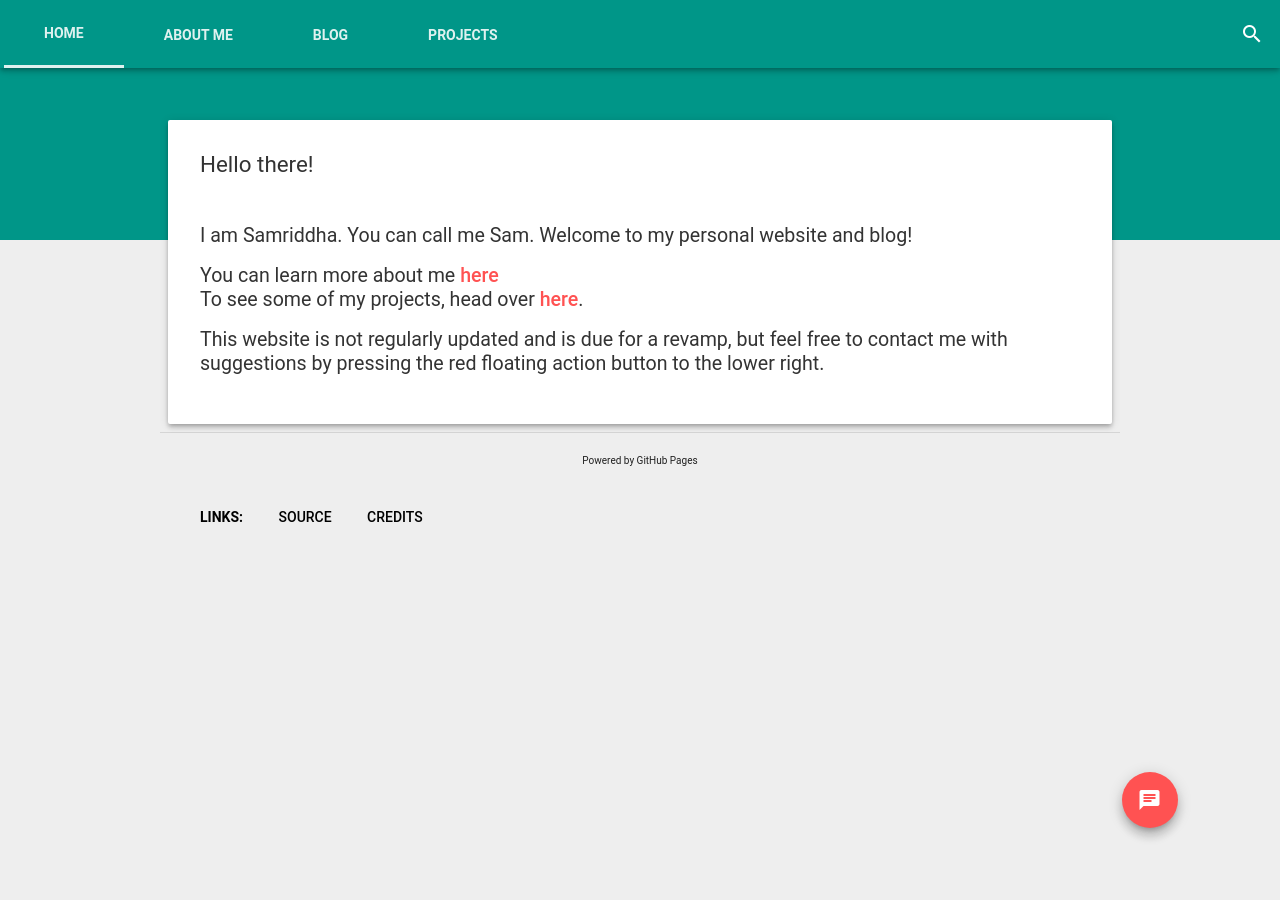
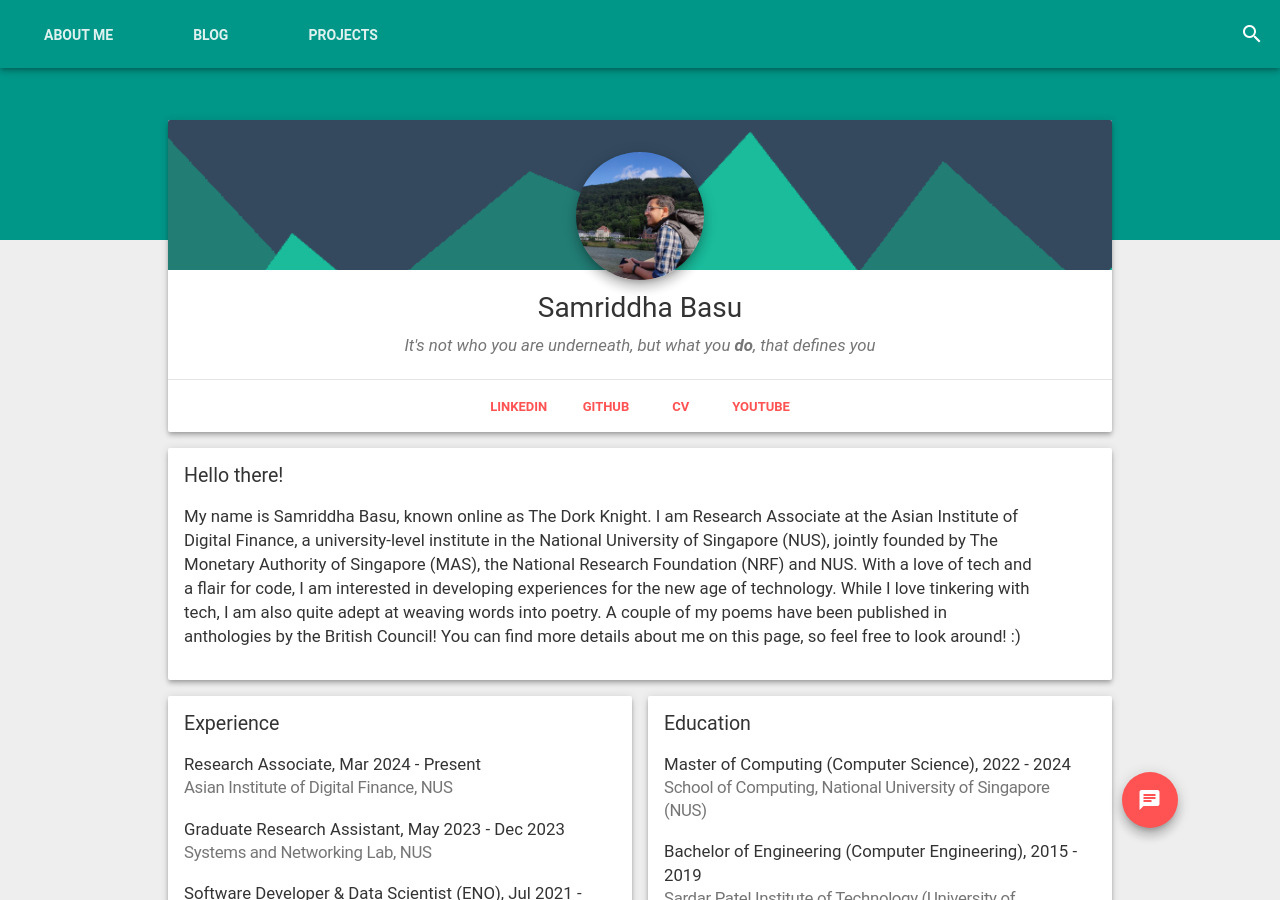
Before and after one commit to samriddhabasu/samriddhabasu.github.io, a Jekyll site: the page built from index.html, in a window 1280 px wide and 900 px high. Built offline with Jekyll 4.4.1, drawn with Linux system fonts in a browser that asks for light colours; nearby versions of some CDN libraries; comment, search, counter and statistics services are not loaded; some of the changed text lies outside the part shown.

Commit message:
Remove old Home page
Signed-off-by: TheDorkKnightRises <samriddhabasu@gmail.com>

```diff
--- a/_includes/nav.html
+++ b/_includes/nav.html
@@ -49,12 +49,7 @@
 			<nav class="mdl-navigation">
 				<a href="/" class="mdl-navigation__link" id="homeButton">
 					<button class="mdl-button mdl-js-button mdl-js-ripple-effect mdl-color-text--white" style="height: 64px;">
-						<b>Home</b>
-					</button>
-				</a>
-				<a href="/about/" class="mdl-navigation__link" id="aboutButton">
-					<button class="mdl-button mdl-js-button mdl-js-ripple-effect mdl-color-text--white" style="height: 64px;">
-						<b>About Me</b>
+						<b>About me</b>
 					</button>
 				</a>
 				<a href="/blog/" class="mdl-navigation__link" id="blogButton">
--- a/about/index.html
+++ b/about/index.html
@@ -1,6 +1,6 @@
 ---
 layout: default
-title: About | The Dork Knight Rises
+title: Samriddha Basu | About me
 ---
 <style>
 .content-grid {
@@ -72,9 +72,6 @@ title: About | The Dork Knight Rises
 			</div>
 		</div>
     </div>
-    <div class="mdl-tooltip mdl-tooltip--top mdl-tooltip--large" for="gplus">
-      Catch me on <strong>Google+</strong>
-    </div>
     <div class="mdl-tooltip mdl-tooltip--top mdl-tooltip--large" for="linkedin">
       Connect with me
     </div>
--- a/index.html
+++ b/index.html
@@ -1,17 +1,126 @@
 ---
 layout: default
-title: Samriddha Basu (The Dork Knight Rises)
+title: Samriddha Basu | About me
 ---
-<section class="mdl-grid" style="flex-grow: 1;">
-	<div class="mdl-card mdl-shadow--4dp blurb" style="padding: 16px 16px 16px 16px; flex-grow: 1;">
-		<div class="mdl-card__title"><p>Hello there!</p></div>
-		<div class="mdl-card__supporting-text">
-			<p>I am Samriddha. You can call me Sam. Welcome to my personal website and blog!</p>
-			<p>You can learn more about me <a href="/about">here</a><br>To see some of my projects, head over <a href="/projects">here</a>.</p>
-			<p>This website is not regularly updated and is due for a revamp, but feel free to contact me with suggestions by pressing the red floating action button to the lower right.</p>
+<style>
+.content-grid {
+  height: auto;
+  width: auto;
+  padding: 0 0 0 0;
+}
+.demo-card-wide > .mdl-card__title {
+  position: absolute;
+  top: 0px;
+  height: 150px;
+  width: 100%;
+  background: url('about/cover.png') center / cover;
+}
+.mdl-card {
+  min-height: 100px;
+}
+.mdl-card__actions ul li {
+  display: inline;
+}
+</style>
+
+<div class="content-grid mdl-grid">
+    <div class="mdl-cell mdl-cell--12-col mdl-cell--8-col-tablet mdl-cell--4-col-phone demo-card-wide mdl-card mdl-shadow--4dp">
+        <img style="z-index:99; position: relative; top: 32px; left: 0; right: 0; margin: 0 auto; max-width: 128px; max-height: 128px; border-radius: 64px;" src="about/profile.jpeg" class="mdl-shadow--8dp">
+        <div class="mdl-card__title">
+        </div>
+		<div style="position: relative; top: 32px; width: 100%; margin: 0 auto; text-align: center;">
+        <div class="mdl-card__supporting-text" style="padding: 0 auto; margin: 0 auto; margin-bottom: 24px;">
+            <div>
+            <p style="font-size: 2.0em; margin: 0 auto;">Samriddha Basu</p>
+            <p> </p>
+			<p1 style="font-size:1.2em;"><i>It's not who you are underneath, but what you <b>do</b>, that defines you</i></p1>
+            </div>
+        </div>
 		</div>
-	</div>
-</section>
+		<div style="position: relative; top: 16px; height: 100%; width: 100%; margin: 0 auto; text-align: center;">
+			<div class="mdl-card__actions mdl-card--border" style="margin: 0 auto; padding: 0 auto;">
+				<ul style="list-style: none; margin: 0; margin-bottom: 16px; padding: 0;">
+				<li>
+					<a id="linkedin" href="https://www.linkedin.com/in/samriddha-basu/" target="_blank">
+					<button class="mdl-button mdl-button--accent mdl-js-button mdl-js-ripple-effect">
+					<font size="2.0em"><strong>LinkedIn</strong></font>
+					</button>
+					</a>
+				</li>
+				<li>
+					<a id="github" href="https://github.com/TheDorkKnightRises/" target="_blank">
+					<button class="mdl-button mdl-button--accent mdl-js-button mdl-js-ripple-effect">
+					<font size="2.0em"><strong>GitHub</strong></font>
+					</button>
+					</a>
+				</li>
+				<li>
+					<a id="cv" href="about/CV.pdf" target="_blank">
+					<button class="mdl-button mdl-button--accent mdl-js-button mdl-js-ripple-effect">
+					<font size="2.0em"><strong>CV</strong></font>
+					</button>
+					</a>
+				</li>
+        <li>
+					<a id="youtube" href="https://www.youtube.com/TheDorkKnightPlays" target="_blank">
+					<button class="mdl-button mdl-button--accent mdl-js-button mdl-js-ripple-effect">
+					<font size="2.0em"><strong>YouTube</strong></font>
+					</button>
+					</a>
+				</li>
+				</ul>
+			</div>
+		</div>
+    </div>
+    <div class="mdl-tooltip mdl-tooltip--top mdl-tooltip--large" for="linkedin">
+      Connect with me
+    </div>
+    <div class="mdl-tooltip mdl-tooltip--top mdl-tooltip--large" for="github">
+      See my open-source contributions
+    </div>
+    <div class="mdl-tooltip mdl-tooltip--top mdl-tooltip--large" for="cv">
+      Check out my resume
+    </div>
+    <div class="mdl-tooltip mdl-tooltip--top mdl-tooltip--large" for="youtube">
+      Mostly gaming clips here
+    </div>
+    <div class="mdl-cell mdl-cell--12-col mdl-cell--8-col-tablet mdl-cell--4-col-phone mdl-card mdl-shadow--4dp">
+        <div class="mdl-card__supporting-text">
+            <div>
+              <p>Hello there!</p>
+              <p style="font-size:1.2em;">My name is Samriddha Basu, known online as The Dork Knight. I am Research Associate at the Asian Institute of Digital Finance, a university-level institute in the National University of Singapore (NUS), jointly founded by The Monetary Authority of Singapore (MAS), the National Research Foundation (NRF) and NUS. With a love of tech and a flair for code, I am interested in developing experiences for the new age of technology. While I love tinkering with tech, I am also quite adept at weaving words into poetry. A couple of my poems have been published in anthologies by the British Council! You can find more details about me on this page, so feel free to look around! :)</p>
+            </div>
+        </div>
+    </div>
+    <div class="mdl-cell mdl-cell--6-col mdl-cell--4-col-tablet mdl-cell--4-col-phone mdl-card mdl-shadow--4dp">
+        <div class="mdl-card__supporting-text">
+            <div>
+              <p>Experience</p>
+              <p style="font-size:1.2em; margin: 0; padding: 0;">Research Associate, Mar 2024 - Present</p>
+              <h1 style="font-size:1.2em; margin: 0; padding: 0;">Asian Institute of Digital Finance, NUS</h1><br>
+              <p style="font-size:1.2em; margin: 0; padding: 0;">Graduate Research Assistant, May 2023 - Dec 2023</p>
+              <h1 style="font-size:1.2em; margin: 0; padding: 0;">Systems and Networking Lab, NUS</h1><br>
+              <p style="font-size:1.2em; margin: 0; padding: 0;">Software Developer & Data Scientist (ENO), Jul 2021 - Jul 2022</p>
+              <h1 style="font-size:1.2em; margin: 0; padding: 0;">Credit Suisse Business Analytics, Mumbai</h1><br>
+              <p style="font-size:1.2em; margin: 0; padding: 0;">Technology Analyst (ANL), Jul 2019 - Jul 2021</p>
+              <h1 style="font-size:1.2em; margin: 0; padding: 0;">Credit Suisse Business Analytics, Mumbai</h1><br>
+            </div>
+        </div>
+    </div>
+    <div class="mdl-cell mdl-cell--6-col mdl-cell--4-col-tablet mdl-cell--4-col-phone mdl-card mdl-shadow--4dp">
+      <div class="mdl-card__supporting-text">
+          <div>
+            <p>Education</p>
+            <p style="font-size:1.2em; margin: 0; padding: 0;">Master of Computing (Computer Science), 2022 - 2024</p>
+            <h1 style="font-size:1.2em; margin: 0; padding: 0;">School of Computing, National University of Singapore (NUS)</h1><br>
+            <p style="font-size:1.2em; margin: 0; padding: 0;">Bachelor of Engineering (Computer Engineering), 2015 - 2019</p>
+            <h1 style="font-size:1.2em; margin: 0; padding: 0;">Sardar Patel Institute of Technology (University of Mumbai)</h1><br>
+            <p style="font-size:1.2em; margin: 0; padding: 0;">Junior College (Science), 2013-2015</p>
+            <h1 style="font-size:1.2em; margin: 0; padding: 0;">Pace Junior Science College, Mumbai</h1><br>
+          </div>
+      </div>
+  </div>
+</div>
 <script type="text/javascript">
-	document.getElementById('homeButton').style.borderBottom='solid';
+    document.getElementById('aboutButton').style.borderBottom='solid';
 </script>
```
